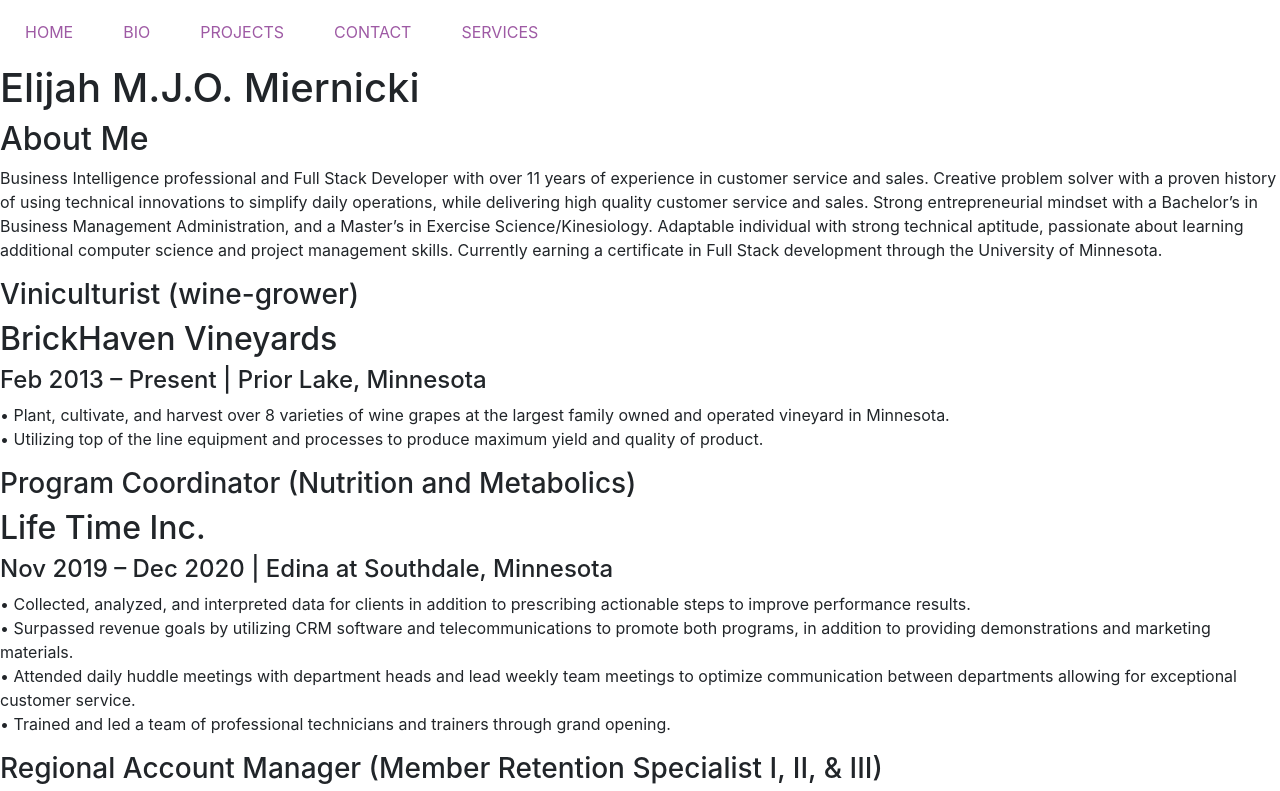
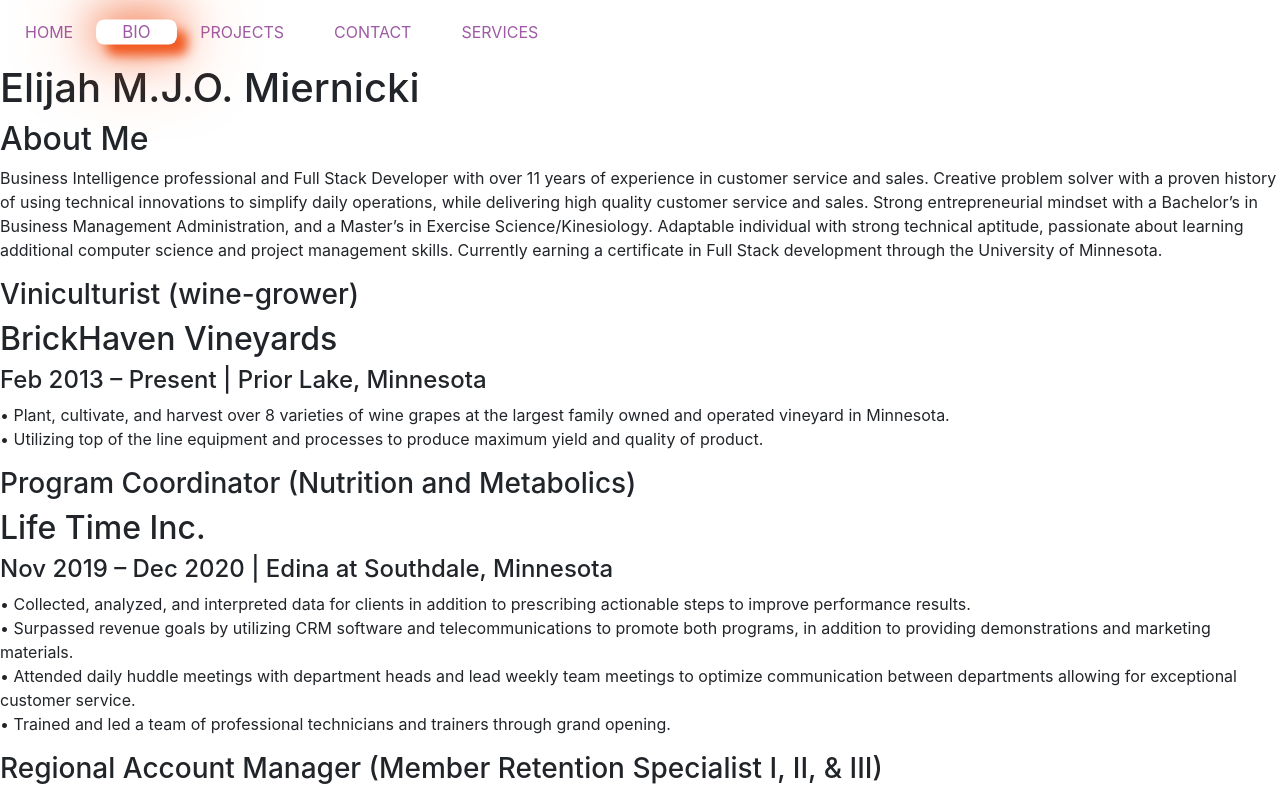
Before and after one commit to MiernickiElijah/Swashbuckler, a website: page bio.html in a window 1280 px wide. Shown: the top 791 px of the page. Drawn offline with nearby package versions, Linux system fonts and the light colour scheme.

Commit message:
highlight selected page in NAV

```diff
--- a/assets/stylesheet.css
+++ b/assets/stylesheet.css
@@ -166,7 +166,7 @@
 /* PAGES and Transitions */
 
 /* Select NAV on Page */
-body nav ul li.active a[data-switcher] {
+body nav ul li.active {
   background-color: var(--tertiary);
   border-width: 5px;
   border-color: var(--floop);
```
